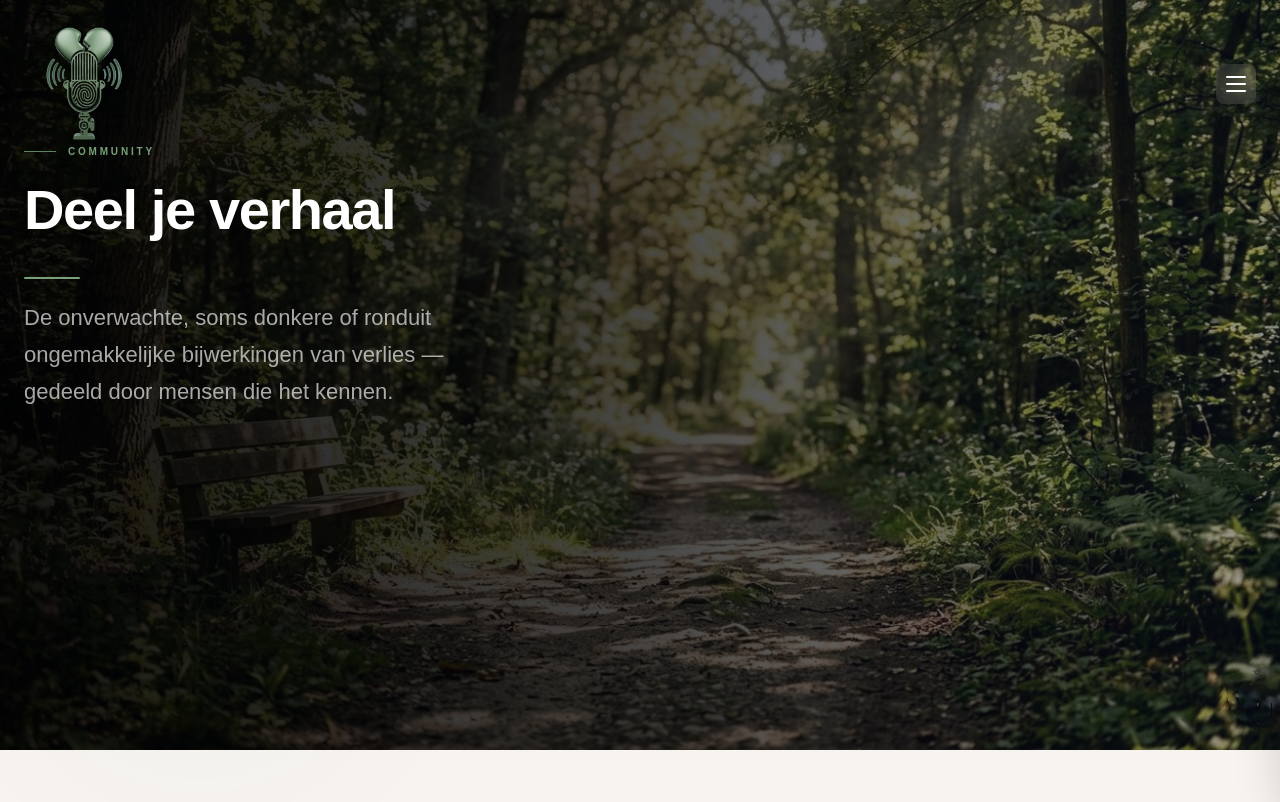
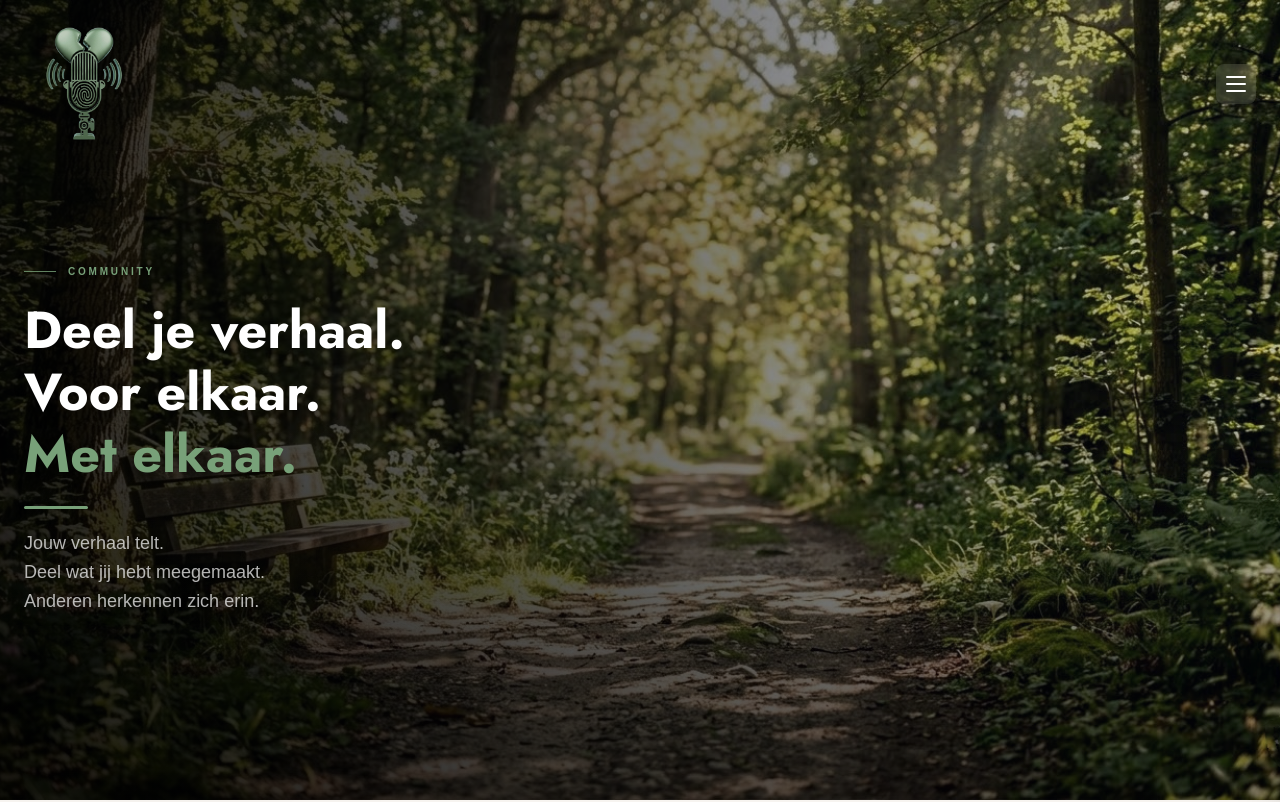
Before and after one commit to DAVEVERA/StukVerdriet-, a Next.js app: page /bijsluiter in a window 1280 px wide. Shown: the top 802 px of the page. Built offline with nearby package versions, Linux system fonts and the light colour scheme; no server answers; a web font is replaced by a local one.

Commit message:
responsive header

```diff
--- a/app/archief/page.tsx
+++ b/app/archief/page.tsx
@@ -29,22 +29,53 @@ function ArchiefContent() {
     <div className="w-full overflow-x-hidden">
 
       {/* Hero */}
-      <section className="relative w-full h-[600px] md:h-[750px] flex items-start pt-28 md:pt-36 bg-gray-900">
-        <Image src="/images/stukverdriet_hero2.png" alt="Archief" fill priority className="object-cover opacity-60" />
-        <div className="absolute inset-0 bg-gradient-to-r from-black/85 via-black/55 to-transparent" />
-        <div className="container relative z-10 mx-auto px-6 max-w-7xl">
-          <div className="max-w-xl">
-            <div className="flex items-center gap-3 mb-4 sm:mb-5">
-              <span className="block w-8 h-px bg-[#78A179]/80" />
-              <p className="text-[#78A179] text-[10px] font-bold uppercase tracking-[0.28em]">Afleveringen</p>
+      <section className="relative w-full h-[100svh] min-h-[600px] bg-gray-900">
+        <Image src="/images/stukverdriet_hero2.png" alt="Thema's & Archief" fill priority className="object-cover object-center opacity-80" />
+        {/* Mobiel: gradient van onderen */}
+        <div className="absolute inset-0 bg-gradient-to-t from-black/95 via-black/50 to-transparent md:hidden" />
+        {/* Desktop: gradient van links */}
+        <div className="absolute inset-0 hidden md:block bg-gradient-to-r from-black/80 via-black/45 to-transparent" />
+        <div className="absolute inset-0 hidden md:block bg-gradient-to-t from-black/40 via-transparent to-transparent" />
+
+        {/* Mobiel: tekst onderaan */}
+        <div className="absolute inset-x-0 bottom-0 z-10 px-6 pb-10 md:hidden">
+          <div className="space-y-3 max-w-sm">
+            <div className="flex items-center gap-3">
+              <span className="block w-6 h-px bg-[#78A179]/80" />
+              <p className="text-[#78A179] text-[9px] font-bold uppercase tracking-[0.28em]">Afleveringen</p>
             </div>
-            <h1 className="text-[30px] sm:text-[38px] md:text-[48px] lg:text-[56px] font-extrabold text-white leading-[1.1] tracking-tight drop-shadow-lg">
-              Thema&apos;s &amp; Archief
+            <h1 className="font-serif text-white font-bold leading-[1.15] drop-shadow-lg">
+              <span className="block text-[30px]">Alle afleveringen.</span>
+              <span className="block text-[30px]">Op thema.</span>
+              <span className="block text-[30px] text-[#78A179]">Op gevoel.</span>
             </h1>
-            <div className="mt-7 sm:mt-9 space-y-5">
-              <div className="w-14 h-[2px] bg-[#78A179] rounded-full" />
-              <p className="text-[18px] sm:text-[20px] md:text-[22px] text-white/65 leading-[1.7] font-light max-w-[480px]">
-                Alle afleveringen, geordend op gevoel en thema. Zoek op wat bij jou past.
+            <div className="w-12 h-[2px] bg-[#78A179] rounded-full" />
+            <p className="text-white/65 text-[15px] leading-relaxed font-light">
+              Zoek op wat bij jou past.<br />
+              Luister op je eigen tempo.<br />
+              Vind wat je nodig hebt.
+            </p>
+          </div>
+        </div>
+
+        {/* Desktop: tekst links */}
+        <div className="hidden md:flex absolute inset-0 z-10 items-center">
+          <div className="container mx-auto px-6 max-w-7xl pt-20">
+            <div className="max-w-lg space-y-5 drop-shadow-xl">
+              <div className="flex items-center gap-3">
+                <span className="block w-8 h-px bg-[#78A179]/80" />
+                <p className="text-[#78A179] text-[10px] font-bold uppercase tracking-[0.28em]">Afleveringen</p>
+              </div>
+              <h1 className="font-serif text-white font-bold leading-[1.2]">
+                <span className="block text-[40px] lg:text-[52px]">Alle afleveringen.</span>
+                <span className="block text-[40px] lg:text-[52px]">Op thema.</span>
+                <span className="block text-[40px] lg:text-[52px] text-[#78A179]">Op gevoel.</span>
+              </h1>
+              <div className="w-16 h-[3px] bg-[#78A179] rounded-full" />
+              <p className="text-white/70 text-lg leading-relaxed font-light">
+                Zoek op wat bij jou past.<br />
+                Luister op je eigen tempo.<br />
+                Vind wat je nodig hebt.
               </p>
             </div>
           </div>
--- a/app/bijsluiter/page.tsx
+++ b/app/bijsluiter/page.tsx
@@ -265,28 +265,59 @@ export default function DeelJeVerhaalPage() {
   return (
     <div className="w-full pb-20 overflow-x-hidden">
       {/* Hero */}
-      <section className="relative w-full h-[600px] md:h-[750px] flex items-start pt-28 md:pt-36 bg-gray-900">
+      <section className="relative w-full h-[100svh] min-h-[600px] bg-gray-900">
         <Image
           src="/images/stukverdriet_hero3.png"
-          alt="Deel je verhaal achtergrond"
+          alt="Deel je verhaal"
           fill
           priority
-          className="object-cover opacity-60"
+          className="object-cover object-[70%_center] md:object-center opacity-80"
         />
-        <div className="absolute inset-0 bg-gradient-to-r from-black/85 via-black/55 to-transparent" />
-        <div className="container relative z-10 mx-auto px-6 max-w-7xl">
-          <div className="max-w-xl">
-            <div className="flex items-center gap-3 mb-4 sm:mb-5">
-              <span className="block w-8 h-px bg-[#78A179]/80" />
-              <p className="text-[#78A179] text-[10px] font-bold uppercase tracking-[0.28em]">Community</p>
+        {/* Mobiel: gradient van onderen */}
+        <div className="absolute inset-0 bg-gradient-to-t from-black/95 via-black/50 to-transparent md:hidden" />
+        {/* Desktop: gradient van links */}
+        <div className="absolute inset-0 hidden md:block bg-gradient-to-r from-black/80 via-black/45 to-transparent" />
+        <div className="absolute inset-0 hidden md:block bg-gradient-to-t from-black/40 via-transparent to-transparent" />
+
+        {/* Mobiel: tekst onderaan */}
+        <div className="absolute inset-x-0 bottom-0 z-10 px-6 pb-10 md:hidden">
+          <div className="space-y-3 max-w-sm">
+            <div className="flex items-center gap-3">
+              <span className="block w-6 h-px bg-[#78A179]/80" />
+              <p className="text-[#78A179] text-[9px] font-bold uppercase tracking-[0.28em]">Community</p>
             </div>
-            <h1 className="text-[30px] sm:text-[38px] md:text-[48px] lg:text-[56px] font-extrabold text-white leading-[1.1] tracking-tight drop-shadow-lg">
-              Deel je verhaal
+            <h1 className="font-serif text-white font-bold leading-[1.15] drop-shadow-lg">
+              <span className="block text-[30px]">Deel je verhaal.</span>
+              <span className="block text-[30px]">Voor elkaar.</span>
+              <span className="block text-[30px] text-[#78A179]">Met elkaar.</span>
             </h1>
-            <div className="mt-7 sm:mt-9 space-y-5">
-              <div className="w-14 h-[2px] bg-[#78A179] rounded-full" />
-              <p className="text-[18px] sm:text-[20px] md:text-[22px] text-white/65 leading-[1.7] font-light max-w-[480px]">
-                De onverwachte, soms donkere of ronduit ongemakkelijke bijwerkingen van verlies — gedeeld door mensen die het kennen.
+            <div className="w-12 h-[2px] bg-[#78A179] rounded-full" />
+            <p className="text-white/65 text-[15px] leading-relaxed font-light">
+              Jouw verhaal telt.<br />
+              Deel wat jij hebt meegemaakt.<br />
+              Anderen herkennen zich erin.
+            </p>
+          </div>
+        </div>
+
+        {/* Desktop: tekst links */}
+        <div className="hidden md:flex absolute inset-0 z-10 items-center">
+          <div className="container mx-auto px-6 max-w-7xl pt-20">
+            <div className="max-w-lg space-y-5 drop-shadow-xl">
+              <div className="flex items-center gap-3">
+                <span className="block w-8 h-px bg-[#78A179]/80" />
+                <p className="text-[#78A179] text-[10px] font-bold uppercase tracking-[0.28em]">Community</p>
+              </div>
+              <h1 className="font-serif text-white font-bold leading-[1.2]">
+                <span className="block text-[40px] lg:text-[52px]">Deel je verhaal.</span>
+                <span className="block text-[40px] lg:text-[52px]">Voor elkaar.</span>
+                <span className="block text-[40px] lg:text-[52px] text-[#78A179]">Met elkaar.</span>
+              </h1>
+              <div className="w-16 h-[3px] bg-[#78A179] rounded-full" />
+              <p className="text-white/70 text-lg leading-relaxed font-light">
+                Jouw verhaal telt.<br />
+                Deel wat jij hebt meegemaakt.<br />
+                Anderen herkennen zich erin.
               </p>
             </div>
           </div>
--- a/app/page.tsx
+++ b/app/page.tsx
@@ -11,13 +11,21 @@ export default function HomePage() {
       {/* ── Hero ─────────────────────────────────────────────── */}
       <section className="relative w-full h-[100svh] min-h-[600px] bg-gray-900">
 
-        {/* Afbeelding — mobiel: vlinder centraal tonen, desktop: center */}
+        {/* Mobiel: gecropte portret versie met vlinder centraal */}
+        <Image
+          src="/images/herostartbutterfly_mobile.jpg"
+          alt="Stukverdriet"
+          fill
+          priority
+          className="object-cover object-center opacity-95 md:hidden"
+        />
+        {/* Desktop: originele landscape versie */}
         <Image
           src="/images/herostartbutterfly.png"
           alt="Stukverdriet"
           fill
           priority
-          className="object-cover object-[center_35%] md:object-center opacity-95"
+          className="object-cover object-center opacity-95 hidden md:block"
         />
 
         {/* Mobiel: gradient van onderen zodat vlinder bovenin vrij blijft */}
--- a/components/Header.tsx
+++ b/components/Header.tsx
@@ -8,7 +8,6 @@ import { useState, useEffect } from 'react'
 const navLinks = [
   { href: '/', label: 'Home' },
   { href: '/gids', label: 'Wegwijzer' },
-  { href: '/bijsluiter', label: 'Deel je verhaal' },
 ]
 
 export default function Header() {
```
Also changed, not shown: app/gids/page.tsx (+55 -20 lines), public/images/herostartbutterfly_mobile.jpg (added).
